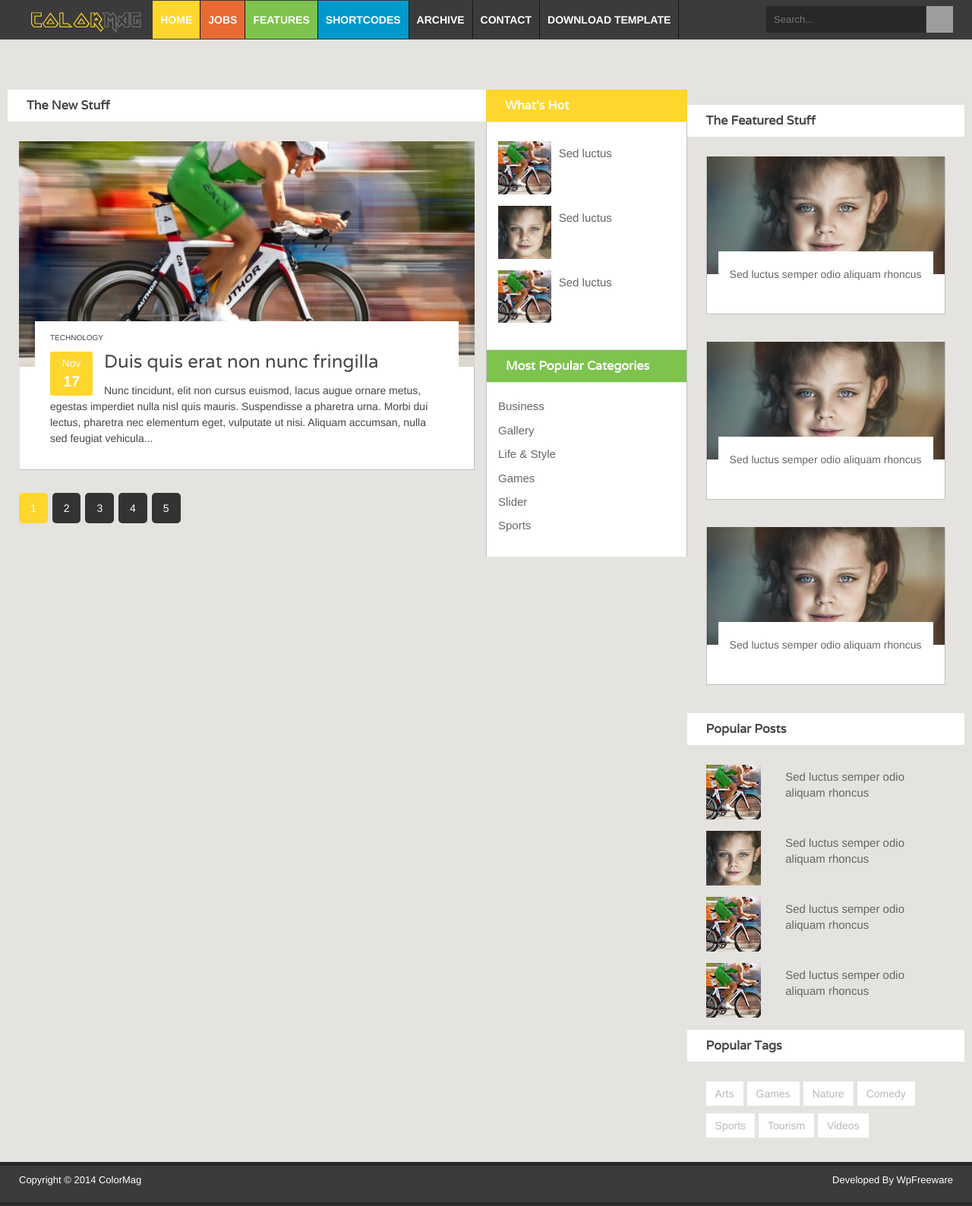
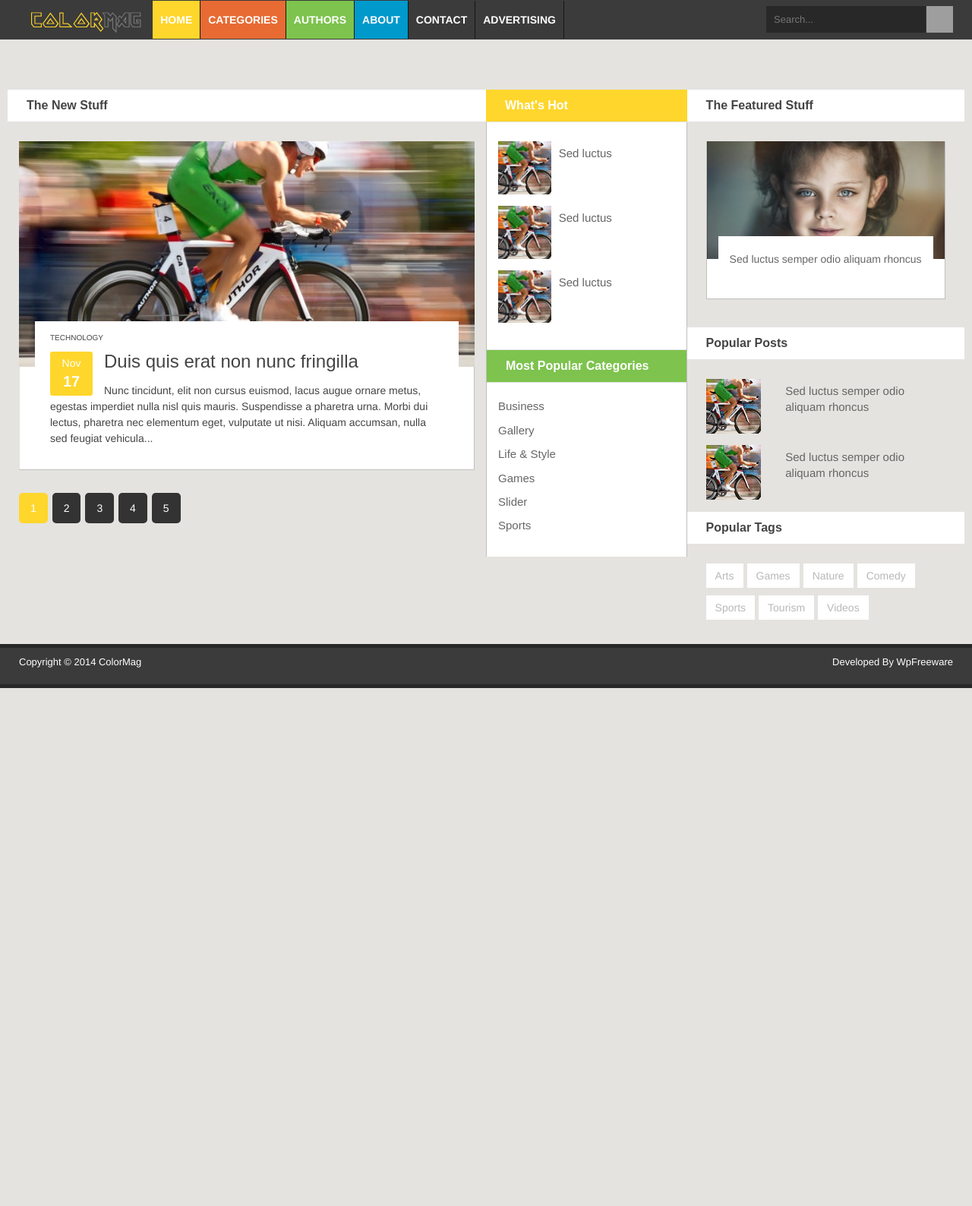
Before and after one commit to ahmetefe37/my_blog_project, a Django app: page / in a window 1280 px wide. Shown: the whole page at 76% size. After the commit the page ends 906 px from the top, so only its background shows below. Run offline with Django 4.2, Linux system fonts and the light colour scheme; some libraries are stand-ins or nearby versions; some web fonts are replaced; grey boxes are pictures that could not be loaded.

Commit message:
development: 18 mayıs v2

```diff
--- a/base/templates/base/footer.html
+++ b/base/templates/base/footer.html
@@ -1,3 +1,4 @@
+{% load static %}
 <footer id="footer">
     <div class="container">
       <div class="row">
@@ -10,9 +11,9 @@
       </div>
     </div>
   </footer>
-  <script src="assets/js/jquery.min.js"></script>
-  <script src="assets/js/bootstrap.min.js"></script>
-  <script src="assets/js/wow.min.js"></script>
-  <script src="assets/js/custom.js"></script>
+  <script src="{% static 'js/jquery.min.js' %}"></script>
+  <script src="{% static 'js/bootstrap.min.js' %}"></script>
+  <script src="{% static 'js/wow.min.js' %}"></script>
+  <script src="{% static 'js/custom.js' %}"></script>
   </body>
   </html>
--- a/base/templates/base/index.html
+++ b/base/templates/base/index.html
@@ -13,12 +13,12 @@
 
       <!-- middle side -->
       <!-- -------------------------------------------------------------------------------- -->
-      {% include "base/middleside/middleside.html" %}}
+      {% include "base/middleside/middleside.html" %}
       <!-- -------------------------------------------------------------------------------- -->
 
       <!-- right side -->
       <!-- -------------------------------------------------------------------------------- -->
-      {% include "base/rightside/rightside.html" %}}
+      {% include "base/rightside/rightside.html" %}
       <!-- -------------------------------------------------------------------------------- -->
 
     </div>
--- a/base/templates/base/leftside/postflow.html
+++ b/base/templates/base/leftside/postflow.html
@@ -1,5 +1,8 @@
+{% load static %}
+
 <div class="single_stuff wow fadeInDown">
-    <div class="single_stuff_img"> <a href="pages/single.html"><img src="images/stuff_img1.jpg" alt=""></a> </div>
+    <div class="single_stuff_img"> <a href="pages/single.html"><img src="{% static 'images/stuff_img1.jpg' %}" alt=""></a> </div>
+
     <div class="single_stuff_article">
       <div class="single_sarticle_inner"> <a class="stuff_category" href="#">Technology</a>
         <div class="stuff_article_inner"> <span class="stuff_date">Nov <strong>17</strong></span>
@@ -8,4 +11,5 @@
         </div>
       </div>
     </div>
+
   </div>
--- a/base/templates/base/middleside/hotposts.html
+++ b/base/templates/base/middleside/hotposts.html
@@ -1,7 +1,9 @@
+{% load static %}
+
 <div class="middlebar_content_inner wow fadeInUp">
     <ul class="middlebar_nav">
-      <li> <a class="mbar_thubnail" href="#"><img src="images/hot_img1.jpg" alt=""></a> <a class="mbar_title" href="#">Sed luctus </a> </li>
-      <li> <a class="mbar_thubnail" href="#"><img src="images/hot_img2.jpg" alt=""></a> <a class="mbar_title" href="#">Sed luctus</a> </li>
-      <li> <a class="mbar_thubnail" href="#"><img src="images/hot_img1.jpg" alt=""></a> <a class="mbar_title" href="#">Sed luctus</a> </li>
+      <li> <a class="mbar_thubnail" href="#"><img src="{% static 'images/hot_img1.jpg' %}" alt=""></a> <a class="mbar_title" href="#">Sed luctus </a> </li>
+      <li> <a class="mbar_thubnail" href="#"><img src="{% static 'images/hot_img1.jpg' %}" alt=""></a> <a class="mbar_title" href="#">Sed luctus</a> </li>
+      <li> <a class="mbar_thubnail" href="#"><img src="{% static 'images/hot_img1.jpg' %}" alt=""></a> <a class="mbar_title" href="#">Sed luctus</a> </li>
     </ul>
   </div>
--- a/base/templates/base/navbar.html
+++ b/base/templates/base/navbar.html
@@ -1,3 +1,5 @@
+{% load static %}
+
 <!DOCTYPE html>
 <html>
 <head>
@@ -5,11 +7,31 @@
 <meta charset="utf-8">
 <meta http-equiv="X-UA-Compatible" content="IE=edge">
 <meta name="viewport" content="width=device-width, initial-scale=1">
-<link rel="stylesheet" href="assets/css/bootstrap.min.css">
-<link rel="stylesheet" href="assets/css/font-awesome.min.css">
-<link rel="stylesheet" href="assets/css/font.css">
-<link rel="stylesheet" href="assets/css/animate.css">
-<link rel="stylesheet" href="assets/css/structure.css">
+
+<!-- fonts -->
+<style>
+  @font-face {
+  font-family: 'Varela';
+  font-style: normal;
+  font-weight: 400;
+  src: local('Varela'), url(' static "fonts/Varela-400.woff"') format('woff');
+  }
+
+  @font-face {
+    font-family: 'Eddie';
+    src: url('{% static "fonts/Eddie.eot?#iefix" %}') format('embedded-opentype'),
+    url('{% static "fonts/Eddie.woff" %}') format('woff'),
+    url('{% static "fonts/Eddie.ttf" %}')  format('truetype'),
+    url('{% static "fonts/Eddie.svg#Eddie" %}') format('svg');
+    font-weight: normal;
+    font-style: normal;
+  }
+</style>
+
+<link rel="stylesheet" href="{% static 'css/bootstrap.min.css' %}">
+<link rel="stylesheet" href="{% static 'css/font-awesome.min.css'%}">
+<link rel="stylesheet" href="{% static 'css/animate.css' %}">
+<link rel="stylesheet" href="{% static 'css/structure.css' %}">
 <!--[if lt IE 9]>
 <script src="assets/js/html5shiv.min.js"></script>
 <script src="assets/js/respond.min.js"></script>
@@ -26,29 +48,33 @@
       <div class="container-fluid">
         <div class="navbar-header">
           <button type="button" class="navbar-toggle collapsed" data-toggle="collapse" data-target="#navbar" aria-expanded="false" aria-controls="navbar"> <span class="sr-only">Toggle navigation</span> <span class="icon-bar"></span> <span class="icon-bar"></span> <span class="icon-bar"></span> </button>
-          <a class="navbar-brand" href="index.html"><span>Color</span>Mag</a> </div>
+
+          <!-- Homepage button-->
+          <a class="navbar-brand" href="index.html"><span>Color</span>Mag</a>
+        </div>
+
+        <!-- menu -->
         <div id="navbar" class="navbar-collapse collapse">
           <ul class="nav navbar-nav custom_nav">
             <li class=""><a href="index.html">Home</a></li>
-            <li class="dropdown"> <a href="#" class="dropdown-toggle" data-toggle="dropdown" role="button" aria-expanded="false">Jobs</a>
+            <li class="dropdown"> <a href="#" class="dropdown-toggle" data-toggle="dropdown" role="button" aria-expanded="false">Categories</a>
               <ul class="dropdown-menu" role="menu">
-                <li class="dropdown"> <a class="dropdown-toggle" data-toggle="dropdown" role="button" aria-expanded="false" href="#">Jobs Home</a> </li>
-                <li><a href="#">Faq</a></li>
-                <li><a href="#">Home</a></li>
-                <li><a href="#">Article</a></li>
+                <li><a href="#">Daily News</a></li>
+                <li><a href="#">Sports</a></li>
+                <li><a href="#">Health</a></li>
+                <li><a href="#">Cryptocurrencies</a></li>
               </ul>
             </li>
-            <li class="dropdown"> <a href="#" class="dropdown-toggle" data-toggle="dropdown" role="button" aria-expanded="false">Features</a>
+            <li class="dropdown"> <a href="#" class="dropdown-toggle" data-toggle="dropdown" role="button" aria-expanded="false">Authors</a>
               <ul class="dropdown-menu" role="menu">
-                <li><a href="#">Standard Blog Layout</a></li>
-                <li><a href="#">Post With Comments</a></li>
-                <li><a href="#">Page:Right Sidebar</a></li>
+                <li><a href="#">Jon Olan</a></li>
+                <li><a href="#">Mikel Oliver</a></li>
+                <li><a href="#">John Zihnman</a></li>
               </ul>
             </li>
-            <li><a href="#">Shortcodes</a></li>
-            <li><a href="#">Archive</a></li>
+            <li><a href="#">About</a></li>
             <li><a href="#">Contact</a></li>
-            <li><a href="#">Download Template</a></li>
+            <li><a href="#">Advertising</a></li>
           </ul>
         </div>
       </div>
--- a/base/templates/base/rightside/featuredposts.html
+++ b/base/templates/base/rightside/featuredposts.html
@@ -1,14 +1,12 @@
+{% load static %}
+
 <div class="single_blog_sidebar wow fadeInUp">
     <h2>The Featured Stuff</h2>
     <ul class="featured_nav">
-      <li> <a class="featured_img" href="#"><img src="images/featured_img1.jpg" alt=""></a>
+
+      <li> <a class="featured_img" href="#"><img src="{% static 'images/featured_img1.jpg' %}" alt=""></a>
         <div class="featured_title"> <a class="" href="#">Sed luctus semper odio aliquam rhoncus</a> </div>
       </li>
-      <li> <a class="featured_img" href="#"><img src="images/featured_img1.jpg" alt=""></a>
-        <div class="featured_title"> <a class="" href="#">Sed luctus semper odio aliquam rhoncus</a> </div>
-      </li>
-      <li> <a class="featured_img" href="#"><img src="images/featured_img1.jpg" alt=""></a>
-        <div class="featured_title"> <a class="" href="#">Sed luctus semper odio aliquam rhoncus</a> </div>
-      </li>
+
     </ul>
   </div>
--- a/base/templates/base/rightside/popularposts.html
+++ b/base/templates/base/rightside/popularposts.html
@@ -1,9 +1,9 @@
+{%  load static %}
+
 <div class="single_blog_sidebar wow fadeInUp">
     <h2>Popular Posts</h2>
     <ul class="middlebar_nav wow">
-      <li> <a href="#" class="mbar_thubnail"><img alt="" src="images/hot_img1.jpg"></a> <a href="#" class="mbar_title">Sed luctus semper odio aliquam rhoncus</a> </li>
-      <li> <a href="#" class="mbar_thubnail"><img alt="" src="images/hot_img2.jpg"></a> <a href="#" class="mbar_title">Sed luctus semper odio aliquam rhoncus</a> </li>
-      <li> <a href="#" class="mbar_thubnail"><img alt="" src="images/hot_img1.jpg"></a> <a href="#" class="mbar_title">Sed luctus semper odio aliquam rhoncus</a> </li>
-      <li> <a href="#" class="mbar_thubnail"><img alt="" src="images/hot_img1.jpg"></a> <a href="#" class="mbar_title">Sed luctus semper odio aliquam rhoncus</a> </li>
+      <li> <a href="#" class="mbar_thubnail"><img alt="" src="{% static 'images/hot_img1.jpg' %}"></a> <a href="#" class="mbar_title">Sed luctus semper odio aliquam rhoncus</a> </li>
+      <li> <a href="#" class="mbar_thubnail"><img alt="" src="{% static 'images/hot_img1.jpg' %}"></a> <a href="#" class="mbar_title">Sed luctus semper odio aliquam rhoncus</a> </li>
     </ul>
   </div>
--- a/static/css/font.css
+++ /dev/null
@@ -1,16 +0,0 @@
-@font-face {
-  font-family: 'Varela';
-  font-style: normal;
-  font-weight: 400;
-  src: local('Varela'), url(../fonts/Varela-400.woff) format('woff');
-}
-
-@font-face {
-  font-family: 'Eddie';
-  src: url('../fonts/Eddie.eot?#iefix') format('embedded-opentype'),
-  url('../fonts/Eddie.woff') format('woff'),
-  url('../fonts/Eddie.ttf')  format('truetype'),
-  url('../fonts/Eddie.svg#Eddie') format('svg');
-  font-weight: normal;
-  font-style: normal;
-}
```
Also changed, not shown: base/templates/base/leftside/postdetail.html (+6 -5 lines), blog1/settings.py (+8 -0 lines).
